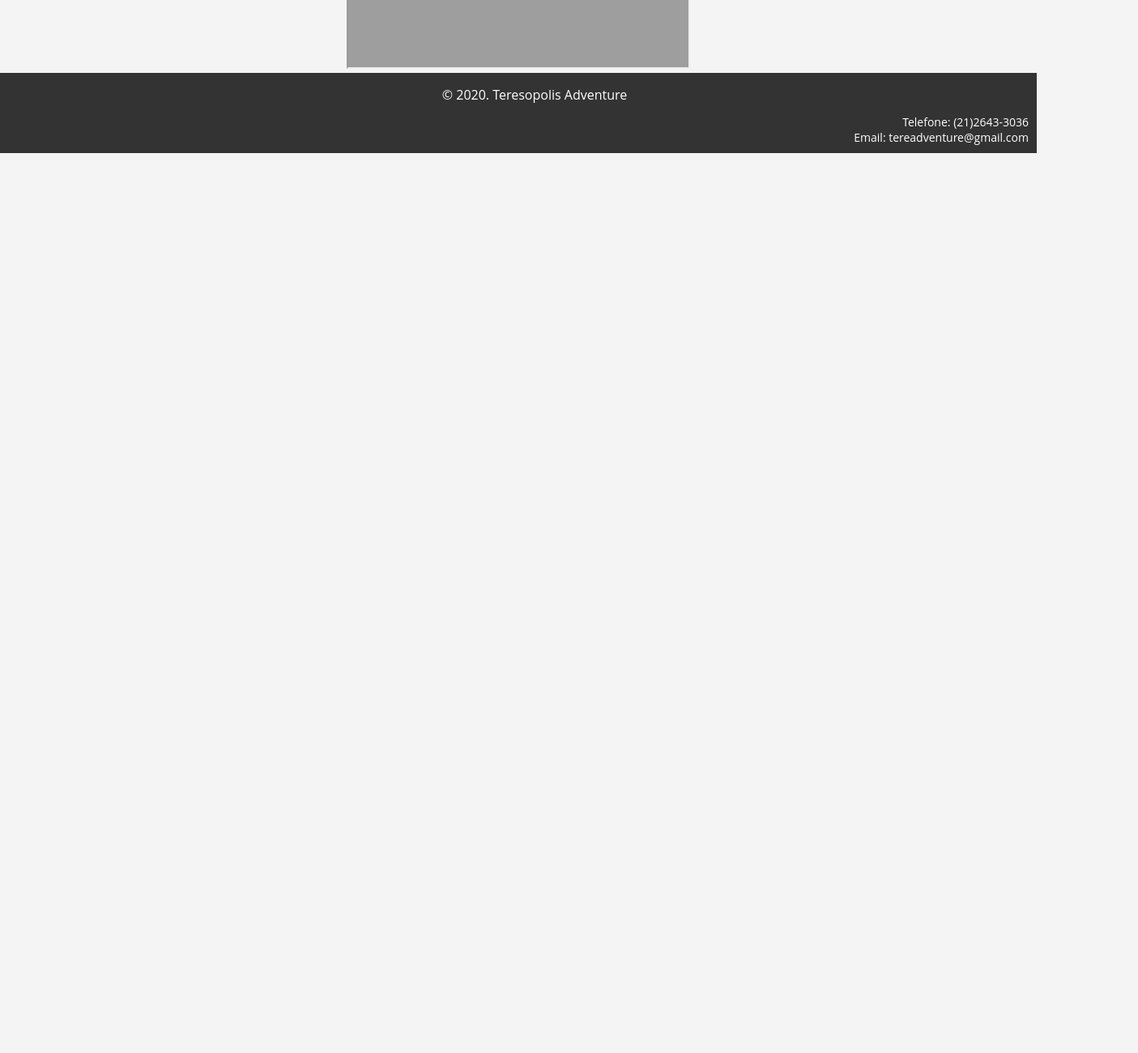
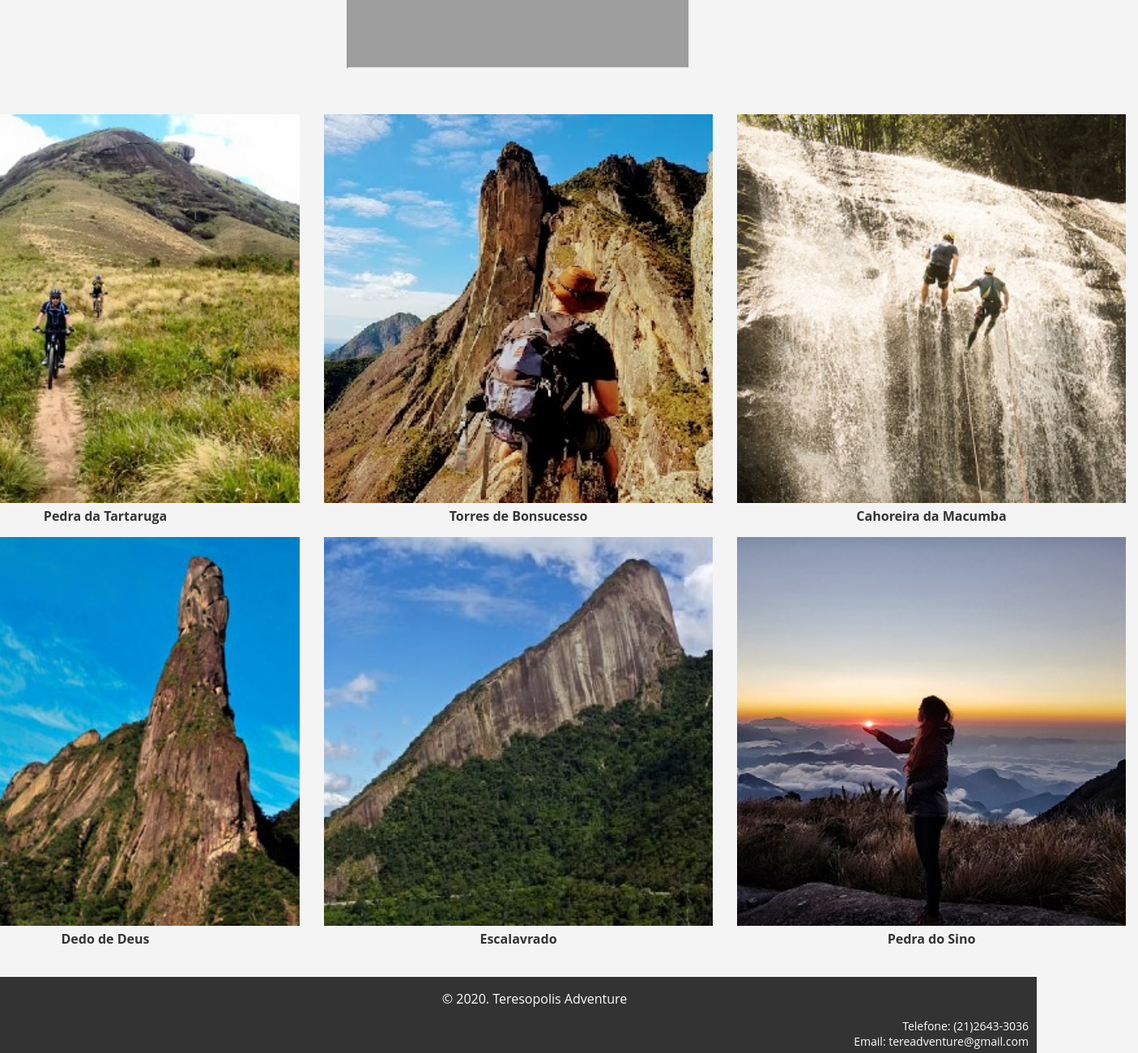
Before and after one commit to JonasMoura-J/SiteWeb, a plain HTML site: page src/components/pontos-turisticos/view.html in a window 1280 px wide. Shown: the part 420-1720 px from the top of the page at 81% size, 1405 px wide, since content can reach past the window. Before the commit the page ends 800 px from the top, so only its background shows below. Drawn offline with Linux system fonts and the light colour scheme; grey boxes are pictures that could not be loaded.

Commit message:
last update for today

```diff
--- a/src/components/pontos-turisticos/style.css
+++ b/src/components/pontos-turisticos/style.css
@@ -55,3 +55,15 @@ input[type="submit"] {
 .video{
   text-align: center;
 }
+
+img {
+  width: 30rem;
+  text-align: center;
+  padding: 15px 15px 0px 15px;
+}
+
+.imgs{
+  display: flex;
+  text-align: center;
+  justify-content: center;
+}
--- a/src/components/pontos-turisticos/view.html
+++ b/src/components/pontos-turisticos/view.html
@@ -26,8 +26,37 @@
                 <iframe width="420" height="315"
                     src="https://www.youtube.com/embed/iOvEvl_8q0s?controls=1&mute=1">
                 </iframe>
+            </div><br><br>
+
+            <div class="imgs">
+                <div class="img">
+                    <img src="../../assets/images/pedra-tartaruga.jpg" alt="pedra da tartaruga">
+                    <h4>Pedra da Tartaruga</h4>
+                </div>
+                <div class="img">
+                    <img src="../../assets/images/Torres.jpg" alt="Torres de Bonsucesso">
+                    <h4>Torres de Bonsucesso</h4>
+                </div>
+                <div class="img">
+                    <img src="../../assets/images/cahoeira2.jpg" alt="Cahoreira da macumba">
+                    <h4>Cahoreira da Macumba</h4>
+                </div>
             </div>
 
+            <div class="imgs">
+                <div class="img">
+                    <img src="../../assets/images/Dedo.jpg" alt="Dedo de Deus">
+                    <h4>Dedo de Deus</h4>
+                </div>
+                <div class="img">
+                    <img src="../../assets/images/escalavrado1.jpg" alt="Escalavrado">
+                    <h4>Escalavrado</h4>
+                </div>
+                <div class="img">
+                    <img src="../../assets/images/sino.jpg" alt="Pedra do Sino">
+                    <h4>Pedra do Sino</h4>
+                </div>
+            </div><br><br>
             <footer>
                 <div class="orgao">
                     <p>&copy; 2020. Teresopolis Adventure</p>
--- a/src/components/quem-somos/style.css
+++ b/src/components/quem-somos/style.css
@@ -64,3 +64,7 @@ footer {
   width: 100%;
   color:#fff;
 }
+
+.imgs {
+  text-align: center;
+}
```
Also changed, not shown: src/components/dashboard/index.html (+0 -5 lines), src/components/hospedagem/view.html (+1 -1 lines), src/components/quem-somos/view.html (+6 -0 lines), src/components/quem-somos/index.js (deleted).
